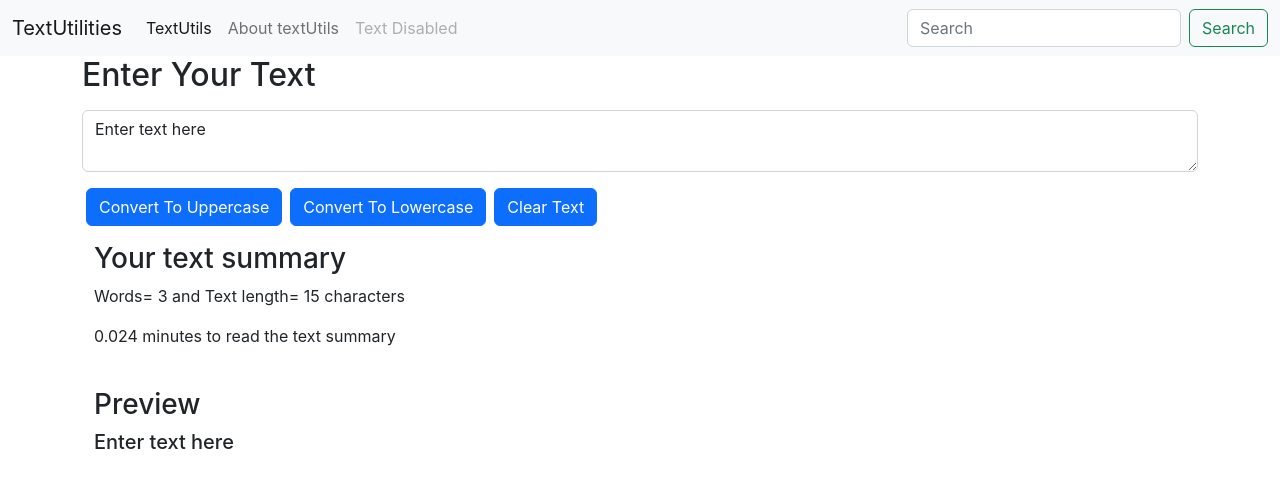
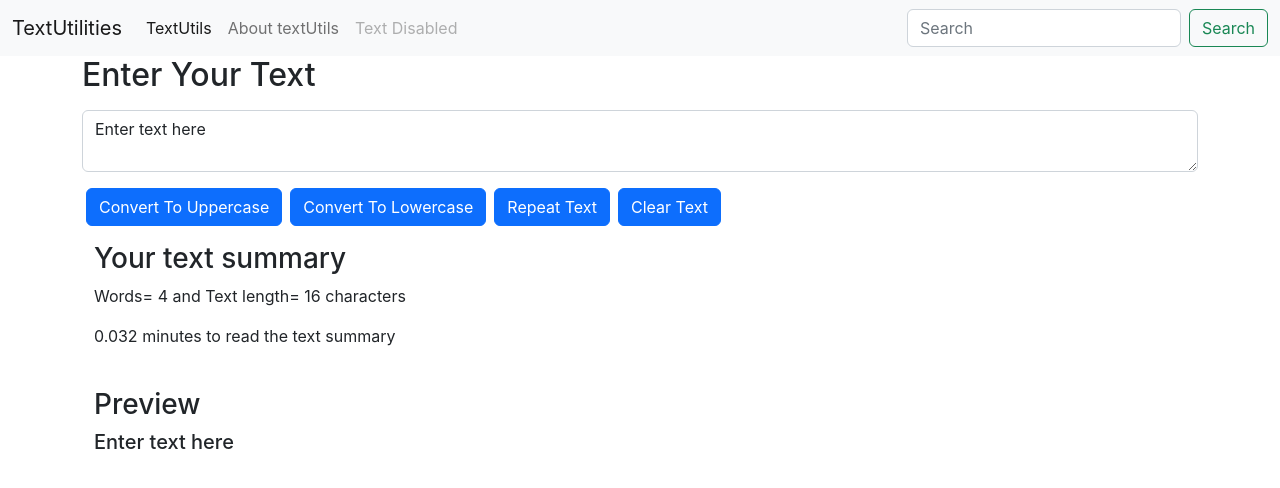
Before and after one commit to Keerthanyp/textutilities, a React (Create React App) app: page / in a window 1280 px wide. Shown: the top 488 px of the page. Built offline with nearby package versions, Linux system fonts and the light colour scheme.

Commit message:
additional states

```diff
--- a/src/components/TextForm.js
+++ b/src/components/TextForm.js
@@ -1,7 +1,7 @@
 import React, { useState } from "react";
 
 export default function TextForm(props) {
-  const [text, setText] = useState("Enter text here");
+  const [text, setText] = useState("Enter text here ");
   //text variable is updated using setText function using Hooks, i.e. useState
   // text ="new Text"; wrong way to update any variable
 
@@ -21,6 +21,11 @@ export default function TextForm(props) {
     // console.log("lowercase was clicked "+text);
     let lowText = text.toLowerCase();
     setText(lowText);
+  };
+
+  const handleRepClick = () => {
+    let repText = text.repeat(2);
+    setText(repText);
   };
 
   const handleClearClick = () => {
@@ -49,6 +54,9 @@ export default function TextForm(props) {
         <button className="btn btn-primary mx-1" onClick={handleLowClick}>
           Convert To Lowercase
         </button>
+        <button className="btn btn-primary mx-1" onClick={handleRepClick}>
+          Repeat Text
+        </button>
         <button className="btn btn-primary mx-1" onClick={handleClearClick}>
           Clear Text
         </button>
```
